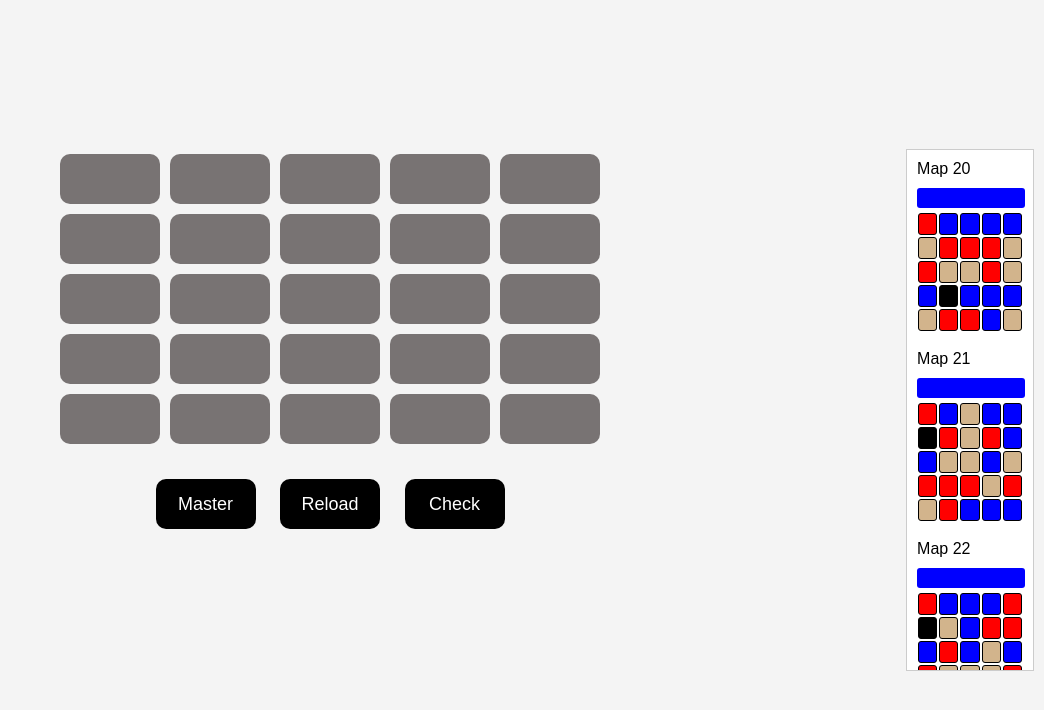
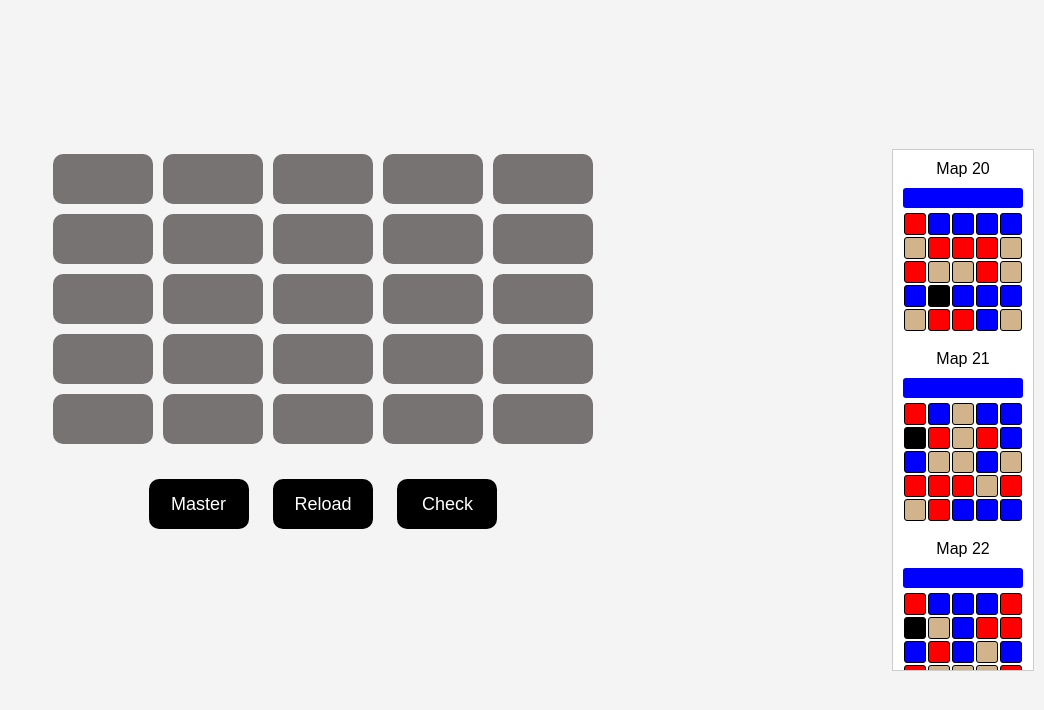
Before and after one commit to owieguy/codenamescracker, a plain HTML site: page index.html in a window 1280 px wide. Both pictures are taken after a click on the button "Check". Shown: the whole page, without its empty margins (236-1280 px from the left). Drawn offline with Linux system fonts and the light colour scheme.

Commit message:
Update styles.css

```diff
--- a/styles.css
+++ b/styles.css
@@ -19,6 +19,7 @@ body {
 .interface {
   text-align: center;
   width: 100%;
+  margin: 0 auto; /* Center the grid container */
 }
 
 .button {
@@ -110,7 +111,7 @@ body {
 
 .master-color span {
   display: inline-block;
-  width: 108px;
+  width: 120px;
   height: 20px;
   border-radius: 3px;
 }
@@ -123,7 +124,8 @@ body {
   background-color: #fff;
   overflow-y: auto;
   max-height: 500px;
-  width: 50%; /* Full width on mobile */
+  width: 100%; /* Full width on mobile */
+  text-align: center; /* Center the text in map container */
 }
 
 .map-row {
@@ -164,9 +166,21 @@ body {
     align-items: flex-start;
   }
 
+  .interface {
+    width: auto; /* Original width */
+  }
+
   .map-container {
     margin-left: 20px;
     width: auto; /* Original width */
     max-height: 500px;
   }
 }
+
+/* Media queries for phone screens */
+@media (max-width: 599px) {
+  .grid {
+    width: calc(100% - 40px); /* Leave space on left and right */
+    margin: 0 auto; /* Center the grid */
+  }
+}
```
